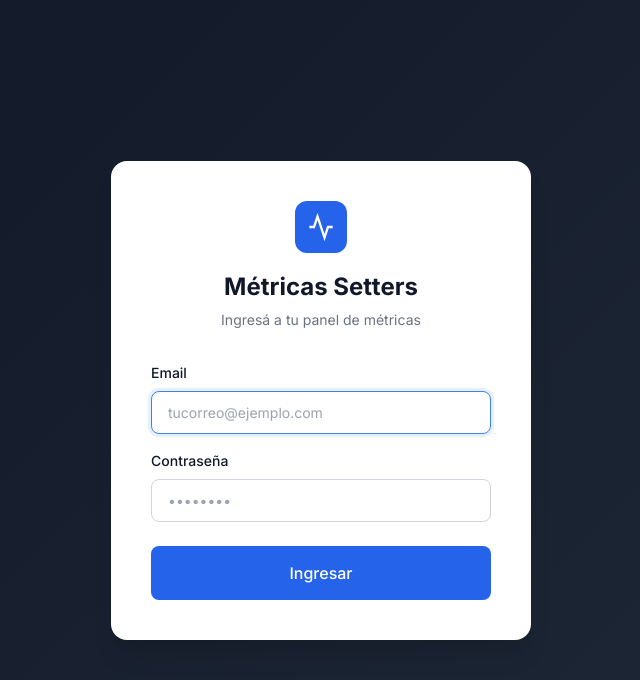
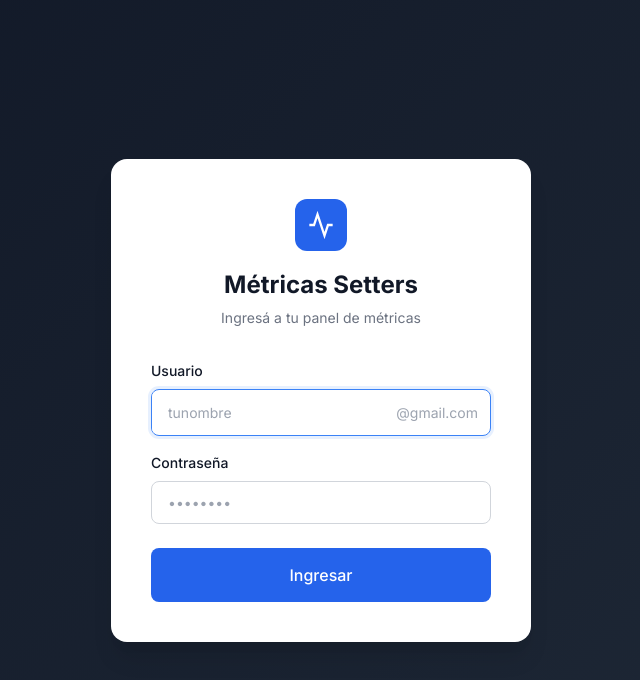
Before and after one commit to Emi-Dz/Metricas-Setters, a React (Vite) app: page /login in a window 1280 px wide. Shown: the top 680 px of the page, without its empty margins (319-959 px from the left). Built offline with nearby package versions, Linux system fonts and the light colour scheme; no server answers.

Commit message:
se simplifico el login (solo nombre de usuario)

```diff
--- a/src/pages/AdminClientesPage.jsx
+++ b/src/pages/AdminClientesPage.jsx
@@ -295,16 +295,21 @@ function DeleteUserModal({ profile, onConfirm, onClose }) {
 // ─── New User Modal ───────────────────────────────────────────────────────────
 
 function NewUserModal({ clientes, onSave, onClose }) {
-  const [email, setEmail] = useState('')
+  const [username, setUsername] = useState('')
   const [password, setPassword] = useState('')
   const [role, setRole] = useState('cliente')
   const [clienteId, setClienteId] = useState('')
   const [loading, setLoading] = useState(false)
   const [error, setError] = useState(null)
 
+  const buildEmail = (u) => {
+    const trimmed = u.trim()
+    return trimmed.includes('@') ? trimmed : `${trimmed}@gmail.com`
+  }
+
   const handleSubmit = async (e) => {
     e.preventDefault()
-    if (!email.trim()) { setError('El email es obligatorio.'); return }
+    if (!username.trim()) { setError('El usuario es obligatorio.'); return }
     if (password.length < 6) { setError('La contraseña debe tener al menos 6 caracteres.'); return }
     if (role === 'cliente' && !clienteId) { setError('Seleccioná un cliente para este usuario.'); return }
 
@@ -312,7 +317,7 @@ function NewUserModal({ clientes, onSave, onClose }) {
     setError(null)
 
     const result = await onSave({
-      email: email.trim(),
+      email: buildEmail(username),
       password,
       role,
       cliente_id: role === 'admin' ? null : clienteId,
@@ -321,7 +326,7 @@ function NewUserModal({ clientes, onSave, onClose }) {
     if (result?.error) {
       const msg = result.error.message ?? ''
       if (msg.includes('already registered') || msg.includes('already been registered')) {
-        setError('Ya existe un usuario con ese email.')
+        setError('Ya existe un usuario con ese nombre.')
       } else {
         setError(`Error al crear el usuario: ${msg}`)
       }
@@ -337,16 +342,19 @@ function NewUserModal({ clientes, onSave, onClose }) {
       {error && <ErrorMessage message={error} />}
 
       <div className="form-group">
-        <label className="form-label">Email</label>
-        <input
-          type="email"
-          className="form-input"
-          placeholder="usuario@ejemplo.com"
-          value={email}
-          onChange={(e) => setEmail(e.target.value)}
-          autoFocus
-          disabled={loading}
-        />
+        <label className="form-label">Usuario</label>
+        <div className="input-with-suffix">
+          <input
+            type="text"
+            className="form-input"
+            placeholder="tunombre"
+            value={username}
+            onChange={(e) => setUsername(e.target.value)}
+            autoFocus
+            disabled={loading}
+          />
+          <span className="input-with-suffix__suffix">@gmail.com</span>
+        </div>
       </div>
 
       <div className="form-group">
--- a/src/pages/LoginPage.jsx
+++ b/src/pages/LoginPage.jsx
@@ -22,14 +22,19 @@ function LogoIcon() {
 export function LoginPage() {
   const { signIn, signOut } = useAuth()
 
-  const [email, setEmail] = useState('')
+  const [username, setUsername] = useState('')
   const [password, setPassword] = useState('')
   const [error, setError] = useState(null)
   const [submitting, setSubmitting] = useState(false)
 
+  const buildEmail = (u) => {
+    const trimmed = u.trim()
+    return trimmed.includes('@') ? trimmed : `${trimmed}@gmail.com`
+  }
+
   const doLogin = async ({ forceSignOut = false } = {}) => {
-    if (!email.trim() || !password) {
-      setError('Completá tu email y contraseña.')
+    if (!username.trim() || !password) {
+      setError('Completá tu usuario y contraseña.')
       return
     }
 
@@ -43,7 +48,7 @@ export function LoginPage() {
 
       // Step 1: authenticate
       const { data: authData, error: authError } = await signIn(
-        email.trim(),
+        buildEmail(username),
         password
       )
       console.log('[Login] signIn:', { userId: authData?.session?.user?.id, authError })
@@ -111,20 +116,23 @@ export function LoginPage() {
           {error && <ErrorMessage message={error} />}
 
           <div className="form-group">
-            <label className="form-label" htmlFor="email">
-              Email
+            <label className="form-label" htmlFor="username">
+              Usuario
             </label>
-            <input
-              id="email"
-              type="email"
-              className="form-input"
-              placeholder="tucorreo@ejemplo.com"
-              value={email}
-              onChange={(e) => setEmail(e.target.value)}
-              autoComplete="email"
-              autoFocus
-              disabled={submitting}
-            />
+            <div className="input-with-suffix">
+              <input
+                id="username"
+                type="text"
+                className="form-input"
+                placeholder="tunombre"
+                value={username}
+                onChange={(e) => setUsername(e.target.value)}
+                autoComplete="username"
+                autoFocus
+                disabled={submitting}
+              />
+              <span className="input-with-suffix__suffix">@gmail.com</span>
+            </div>
           </div>
 
           <div className="form-group">
--- a/src/styles/global.css
+++ b/src/styles/global.css
@@ -245,6 +245,42 @@ ol {
 .form-input::placeholder,
 .form-textarea::placeholder {
   color: var(--color-text-muted);
+}
+
+.input-with-suffix {
+  display: flex;
+  align-items: center;
+  border: 1px solid var(--color-border-strong);
+  border-radius: var(--radius-md);
+  background: var(--color-surface);
+  transition: border-color var(--transition-fast), box-shadow var(--transition-fast);
+  overflow: hidden;
+}
+
+.input-with-suffix:focus-within {
+  border-color: var(--color-primary-500);
+  box-shadow: 0 0 0 3px rgba(59, 130, 246, 0.12);
+}
+
+.input-with-suffix .form-input {
+  border: none;
+  box-shadow: none;
+  border-radius: 0;
+  flex: 1;
+  min-width: 0;
+}
+
+.input-with-suffix .form-input:focus {
+  border: none;
+  box-shadow: none;
+}
+
+.input-with-suffix__suffix {
+  padding: var(--space-3) var(--space-3) var(--space-3) 0;
+  font-size: var(--font-size-sm);
+  color: var(--color-text-muted);
+  white-space: nowrap;
+  user-select: none;
 }
 
 .form-textarea {
```
